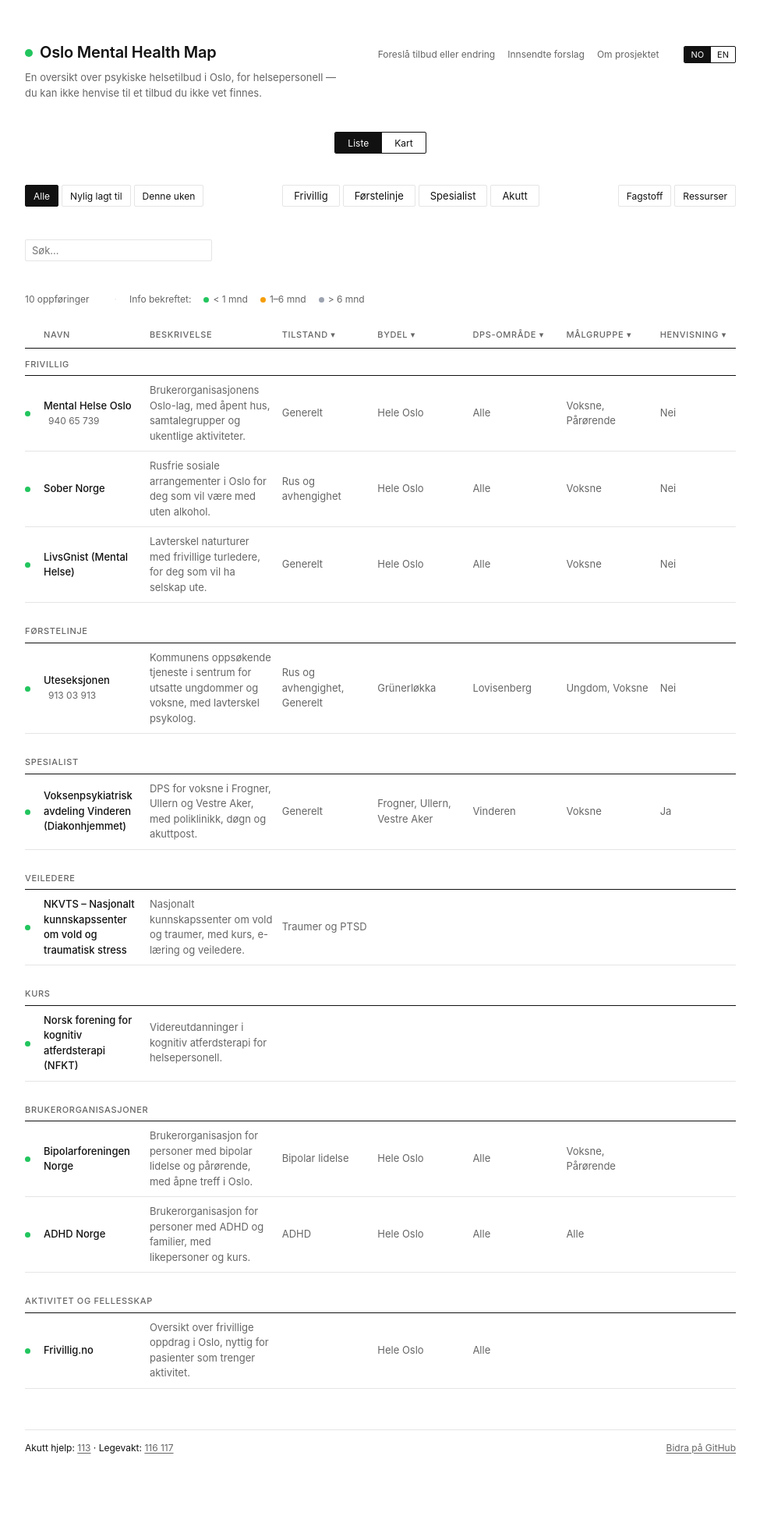
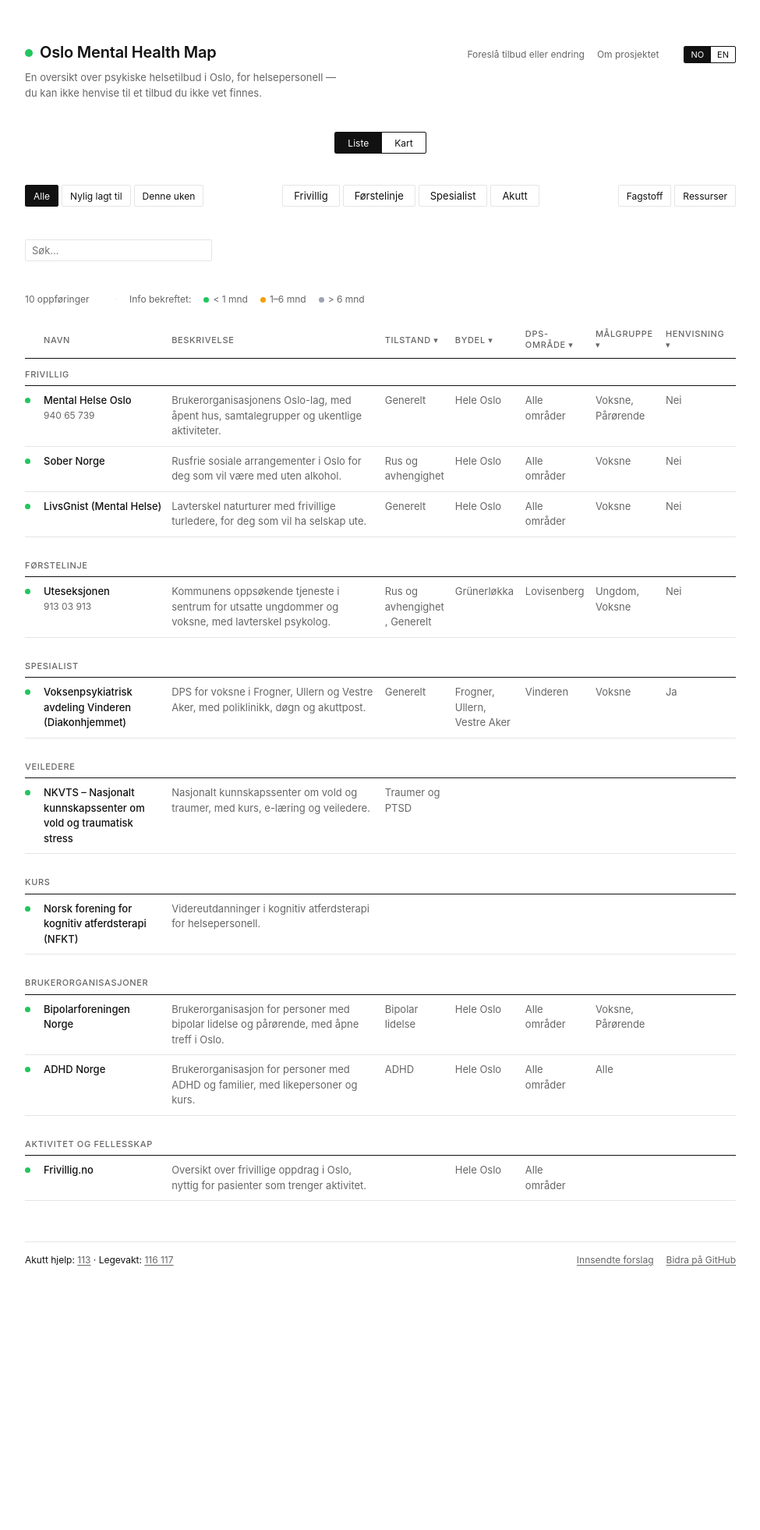
Before and after one commit to henrfo/Oslo_Mental_Health_Map, a Jekyll site: the page built from index.html, in a window 1280 px wide. Shown: the whole page at 78% size, without its empty margins (152-1127 px from the left). Built offline with Jekyll 4.4.1, drawn with Linux system fonts in a browser that asks for light colours; after the commit the page ends 1721 px from its top, so only the background shows below that.

Commit message:
Table fits the page; Kart shows the same table above the map
- Fixed table layout: name 18%, description 30%, short columns share
  the rest and wrap; nothing clipped at 1280/1440 in NO and EN
- Kart: table above the map with full descriptions, box fitted to three
  rows plus half a fourth, sticky column and group headings, 24px gap;
  in-view checkbox and no-address strip removed
- Rows: dot aligned to the first line, phone under the name; markers
  coloured like the dots (acute offers keep a red ring)
- 'Innsendte forslag' moved to the footer; EN: 'All of Oslo',
  'All areas', 'Families', 'Group'
- scripts/weekly_checks.py: link check (health.yml) and source check
  (opens issues, never edits entries)

Co-Authored-By: Claude Opus 5.5 <noreply@anthropic.com>

```diff
--- a/_data/malgruppe.yml
+++ b/_data/malgruppe.yml
@@ -3,5 +3,5 @@
 - { id: ungdom,    nb: Ungdom,    en: Youth }
 - { id: voksne,    nb: Voksne,    en: Adults }
 - { id: eldre,     nb: Eldre,     en: Older adults }
-- { id: parorende, nb: Pårørende, en: Next of kin }
+- { id: parorende, nb: Pårørende, en: Families }
 - { id: alle,      nb: Alle,      en: Everyone }
--- a/assets/css/style.css
+++ b/assets/css/style.css
@@ -233,7 +233,7 @@ html[data-lang="nb"] .l-en {
 }
 
 .map {
-  height: clamp(320px, calc(100vh - 350px), 640px);
+  height: clamp(320px, calc(100vh - 370px), 700px);
   border: 1px solid var(--hairline);
   border-radius: 2px;
 }
@@ -333,21 +333,6 @@ html[data-lang="nb"] .l-en {
 /* Map view: the same table on top in a box that shows three rows and
    scrolls (header kept in view), then the map. Sized so table + map fit on
    a laptop screen. */
-.map-table-bar {
-  display: flex;
-  justify-content: flex-end;
-  margin: 8px 0 0;
-  font-size: 12px;
-  color: var(--muted);
-}
-
-.in-view-toggle {
-  display: inline-flex;
-  align-items: center;
-  gap: 6px;
-  cursor: pointer;
-}
-
 .map-mode .table-wrap {
   overflow-y: auto;   /* max-height set in JS to fit three rows */
   border-bottom: 1px solid var(--hairline);
@@ -357,28 +342,26 @@ html[data-lang="nb"] .l-en {
   position: sticky;
   top: 0;
   z-index: 2;
-  background: var(--bg, #ffffff);
+  background: #ffffff;
+}
+
+/* Group headings stick under the column header while the box scrolls;
+   --thead-h is set in JS */
+.map-mode .tool-table tr.section-header td {
+  position: sticky;
+  top: var(--thead-h, 40px);
+  z-index: 1;
+  background: #ffffff;
+}
+
+.map-view {
+  margin-top: 24px;
 }
 
 .map-mode .tool-table tr:not(.section-header) {
   cursor: pointer;
 }
 
-/* Compact rows under the map so about five fit: descriptions cut to two
-   lines, no "Info bekreftet" line. Liste still shows everything. The
-   selectors repeat the language rule so the hidden language stays hidden. */
-.map-mode .tool-table td {
-  padding-top: 7px;
-  padding-bottom: 7px;
-}
-
-html[data-lang="nb"] .map-mode .tool-desc > .l-nb,
-html[data-lang="en"] .map-mode .tool-desc > .l-en {
-  display: -webkit-box;
-  -webkit-line-clamp: 2;
-  -webkit-box-orient: vertical;
-  overflow: hidden;
-}
 
 
 .tool-table tr.row-active td {
@@ -388,8 +371,6 @@ html[data-lang="en"] .map-mode .tool-desc > .l-en {
 .tool-table tr.row-active td:first-child {
   box-shadow: inset 2px 0 0 var(--text);
 }
-
-.out-of-view { display: none !important; }
 
 /* Schedule line under the description, and the "Når" column in Denne uken */
 .tool-when {
@@ -401,85 +382,12 @@ html[data-lang="en"] .map-mode .tool-desc > .l-en {
 
 .col-when {
   display: none;
-  white-space: nowrap;
   font-size: 12px;
   color: var(--text);
 }
 
 .tool-table.show-when .col-when {
   display: table-cell;
-}
-
-/* Entries without an address: a slim strip of chips above the map */
-.no-address-strip {
-  display: flex;
-  flex-wrap: wrap;
-  align-items: center;
-  gap: 6px 10px;
-  margin: 14px 0 8px;
-  font-size: 12px;
-}
-
-.strip-label {
-  font-size: 11px;
-  font-weight: 500;
-  letter-spacing: 0.06em;
-  text-transform: uppercase;
-  color: var(--muted);
-}
-
-.strip-chips {
-  display: flex;
-  flex-wrap: wrap;
-  align-items: center;
-  gap: 4px;
-}
-
-.strip-chip {
-  display: inline-flex;
-  align-items: center;
-  gap: 6px;
-  height: 24px;
-  padding: 0 8px;
-  border: 1px solid var(--hairline);
-  border-radius: 2px;
-  white-space: nowrap;
-}
-
-.strip-chip-akutt {
-  border-color: #dc2626;
-}
-
-.strip-chip a {
-  color: var(--text);
-  text-decoration: none;
-}
-
-.strip-chip a:hover {
-  text-decoration: underline;
-  text-underline-offset: 2px;
-}
-
-.strip-chip .tool-phone {
-  color: var(--muted);
-}
-
-.strip-empty {
-  color: var(--muted);
-}
-
-.strip-toggle {
-  font-family: inherit;
-  font-size: 12px;
-  color: var(--muted);
-  background: none;
-  border: none;
-  padding: 0 4px;
-  cursor: pointer;
-}
-
-.strip-toggle:hover {
-  color: var(--text);
 }
 
 .map-note {
@@ -634,12 +542,17 @@ html[data-lang="en"] .map-mode .tool-desc > .l-en {
 }
 
 .meta-left,
-/* Footer with crisis numbers on the left and "Bidra på GitHub" on the right */
+/* Footer: crisis numbers on the left, "Innsendte forslag · Bidra på GitHub" on the right */
 .footer-split {
   display: flex;
   flex-wrap: wrap;
   justify-content: space-between;
   gap: 8px 16px;
+}
+
+.footer-links {
+  display: inline-flex;
+  gap: 16px;
 }
 
 .meta-sep {
@@ -657,7 +570,13 @@ html[data-lang="en"] .map-mode .tool-desc > .l-en {
 .tool-table {
   margin-top: 28px;
   width: 100%;
-  border-collapse: collapse;
+  /* Fixed layout: column widths come from the header cells, so the table
+     always fits the page and long values wrap instead of overflowing */
+  table-layout: fixed;
+  /* Separate (not collapsed) borders so sticky header cells keep their
+     underline in the map view; with only bottom borders it looks the same */
+  border-collapse: separate;
+  border-spacing: 0;
   font-size: 13px;
 }
 
@@ -674,17 +593,26 @@ html[data-lang="en"] .map-mode .tool-desc > .l-en {
 
 .tool-table th:first-child {
   width: 24px;
+  min-width: 24px;   /* keeps the dot clear of the name when other columns compete for room */
   padding-right: 0;
 }
 
 .tool-table td {
   padding: 9px 12px 9px 0;
   border-bottom: 1px solid var(--hairline);
-  vertical-align: middle;
+  vertical-align: top;
 }
 
 .tool-table td:first-child {
+  width: 24px;
+  min-width: 24px;
   padding-right: 0;
+}
+
+/* Dot centred on the first text line: 13px × 1.5 line-height = 19.5px, dot is 7px */
+.tool-table td:first-child .dot {
+  display: block;
+  margin-top: 6px;
 }
 
 .section-header td {
@@ -745,15 +673,44 @@ html[data-lang="en"] .map-mode .tool-desc > .l-en {
   color: var(--muted);
 }
 
-.col-cell,
-.col-date {
-  white-space: nowrap;
+/* Column widths: dot 24px, name ~18%, description ~30%; the five short
+   columns (and Lagt til / Når when shown) share the rest equally */
+.tool-table th.col-name-th { width: 18%; }
+.tool-table th.col-desc-th { width: 30%; }
+
+/* With a fixed layout a display:none header still reserves its column, so the
+   optional Lagt til / Når columns stay in the table at zero width until shown
+   (header and row cells alike, or the cells after them shift a column) */
+.tool-table .col-date,
+.tool-table .col-when {
+  display: table-cell;
+  width: 0;
+  padding: 0;
+  overflow: hidden;
+  font-size: 0;
+  border-bottom-width: 0;
 }
 
-.col-cell.col-wrap {
-  white-space: normal;
-  min-width: 120px;
+.tool-table.show-dates .col-date,
+.tool-table.show-when .col-when {
+  width: 10%;
+  padding: 9px 12px 9px 0;
+  font-size: 12px;
+  border-bottom-width: 1px;
 }
+
+.tool-table.show-dates th.col-date,
+.tool-table.show-when th.col-when {
+  padding: 0 12px 8px 0;
+  font-size: 11px;
+}
+
+.col-cell,
+.tool-name,
+.tool-desc {
+  overflow-wrap: anywhere;
+}
+
 
 /* Set by the link checker; the row is faded too (.inactive) */
 .broken-tag {
@@ -770,7 +727,9 @@ html[data-lang="en"] .map-mode .tool-desc > .l-en {
 }
 
 .tool-name a.tool-phone {
-  margin-left: 6px;
+  display: block;
+  width: fit-content;
+  margin-left: 0;
   color: var(--muted);
   font-weight: 400;
   font-size: 12px;
@@ -815,7 +774,7 @@ html[data-lang="en"] .map-mode .tool-desc > .l-en {
   border: none;
   padding: 0;
   cursor: pointer;
-  white-space: nowrap;
+  text-align: left;   /* wraps in narrow columns instead of overflowing */
 }
 
 .col-header-btn:hover,
@@ -1019,6 +978,10 @@ html[data-lang="en"] .map-mode .tool-desc > .l-en {
 /* ── Mobile ── */
 
 @media (max-width: 640px) {
+  .map {
+    height: 45vh;
+  }
+
   body {
     padding: 36px 20px 64px;
   }
@@ -1176,7 +1139,8 @@ html[data-lang="en"] .map-mode .tool-desc > .l-en {
     background: #111111;
   }
 
-  .map-mode .tool-table thead th {
+  .map-mode .tool-table thead th,
+  .map-mode .tool-table tr.section-header td {
     background: #111111;
   }
 
--- a/index.html
+++ b/index.html
@@ -11,7 +11,6 @@ bilingual: true
     </div>
     <nav class="site-nav">
       <a href="{{ '/contribute/' | relative_url }}">{% include t.html k="nav_suggest" %}</a>
-      <a href="https://github.com/henrfo/Oslo_Mental_Health_Map/issues?q=is%3Aissue+label%3Asuggestion%2Cedit" target="_blank" rel="noopener noreferrer">{% include t.html k="nav_pending" %}</a>
       <a href="{{ '/about/' | relative_url }}">{% include t.html k="nav_about" %}</a>
       {% include lang-toggle.html %}
     </nav>
@@ -75,8 +74,8 @@ bilingual: true
   <thead>
     <tr>
       <th aria-label="Info verified"></th>
-      <th>{% include t.html k="col_name" %}</th>
-      <th>{% include t.html k="col_desc" %}</th>
+      <th class="col-name-th">{% include t.html k="col_name" %}</th>
+      <th class="col-desc-th">{% include t.html k="col_desc" %}</th>
       <th class="col-date">{% include t.html k="col_added" %}</th>
       <th class="col-when">{% include t.html k="col_when" %}</th>
       <th class="col-th" data-key="tilstand">
@@ -161,7 +160,7 @@ bilingual: true
             {%- endif -%}
           {%- endcapture -%}
           {%- capture dps_names -%}
-            {%- if dps_codes == '*' -%}{% include t.html k="all" %}{%- else -%}
+            {%- if dps_codes == '*' -%}{% include t.html k="dps_all" %}{%- else -%}
               {%- assign codes = dps_codes | split: '|' -%}
               {%- for code in codes -%}
                 {%- assign area = site.data.dps.areas | where: 'code', code | first -%}
@@ -214,10 +213,10 @@ bilingual: true
             <td class="col-date" data-date="{{ tool.date_added }}"></td>
             <td class="col-when"></td>
             <td class="col-cell col-wrap">{{ tilstand_labels }}</td>
-            <td class="col-cell col-wrap">{% if dekker contains 'Hele Oslo' %}Hele Oslo{% else %}{{ dekker | join: ', ' }}{% endif %}</td>
-            <td class="col-cell col-wrap">{{ dps_names }}</td>
+            <td class="col-cell col-wrap col-short">{% if dekker contains 'Hele Oslo' %}{% include t.html k="hele_oslo" %}{% else %}{{ dekker | join: ', ' }}{% endif %}</td>
+            <td class="col-cell col-wrap col-short">{{ dps_names }}</td>
             <td class="col-cell col-wrap">{{ malgruppe_labels }}</td>
-            <td class="col-cell">{% if tool.henvisning == true %}{% include t.html k="answer_yes" %}{% elsif tool.henvisning == false %}{% include t.html k="answer_no" %}{% endif %}</td>
+            <td class="col-cell col-short">{% if tool.henvisning == true %}{% include t.html k="answer_yes" %}{% elsif tool.henvisning == false %}{% include t.html k="answer_no" %}{% endif %}</td>
           </tr>
         {% endfor %}
       {% endif %}
@@ -227,16 +226,6 @@ bilingual: true
 </div>
 
 <div id="map-view" class="map-view hidden">
-  <div class="map-table-bar">
-    <label class="in-view-toggle">
-      <input type="checkbox" id="in-view-only">
-      {% include t.html k="in_view_only" %}
-    </label>
-  </div>
-  <div class="no-address-strip">
-    <span class="strip-label">{% include t.html k="panel_title" %}</span>
-    <span id="strip-chips" class="strip-chips"></span>
-  </div>
   <div id="map" class="map" aria-label="Map of entries"></div>
 </div>
 <p id="map-note" class="map-note hidden"></p>
@@ -593,12 +543,18 @@ bilingual: true
     markersByRow = new Map();
     const shown    = [...toolRows].filter(r => !r.classList.contains('hidden'));
     const placed   = shown.filter(r => r.dataset.lat && r.dataset.lon);
-    const unplaced = shown.filter(r => !(r.dataset.lat && r.dataset.lon));
     if (activeRow && !placed.includes(activeRow)) setActiveRow(null);
-    const ink = getComputedStyle(document.documentElement).getPropertyValue('--text').trim();
+    // Fill = the row's dot colour (how recently the info was verified); acute offers get a red ring
+    const css = getComputedStyle(document.documentElement);
+    const dotColor = row => {
+      const kind = ['dot-active', 'dot-quiet', 'dot-inactive'].find(k => row.querySelector('.dot').classList.contains(k)) || 'dot-inactive';
+      return css.getPropertyValue('--' + kind).trim();
+    };
+    const ink = css.getPropertyValue('--text').trim();
     placed.forEach(row => {
+      const fillColor = dotColor(row);
       const color = row.dataset.akutt === 'true' ? '#dc2626' : ink;
-      const marker = L.circleMarker([+row.dataset.lat, +row.dataset.lon], { ...MARKER_STYLE, color, fillColor: color })
+      const marker = L.circleMarker([+row.dataset.lat, +row.dataset.lon], { ...MARKER_STYLE, color, fillColor })
         .bindPopup(popupFor(row))
         .on('click', () => setActiveRow(row, true))
         .addTo(markerLayer);
@@ -611,36 +567,29 @@ bilingual: true
         map.setView(OSLO_CENTER, 11);
       }
     }
-    renderStrip(unplaced);
   }
 
-  // "Bare i kartutsnittet": hide rows whose marker is outside the map view (and rows without one)
-  function applyViewport() {
-    const on = activeView === 'map' && map && inViewOnly.checked;
-    const bounds = on ? map.getBounds() : null;
-    toolRows.forEach(row => {
-      const marker = markersByRow.get(row);
-      row.classList.toggle('out-of-view', !!on && !(marker && bounds.contains(marker.getLatLng())));
-    });
-    renderCounts();
-  }
-
-  // Under the map the table box shows at most this many rows; the rest scroll inside
+  // In the map view the table box shows three rows and half of the fourth, so it's
+  // clear the rest scroll inside
   const MAP_TABLE_ROWS = 3;
 
   function fitTableBox() {
     if (activeView !== 'map') { tableWrap.style.maxHeight = ''; return; }
     let height = tableWrap.querySelector('thead').offsetHeight, rows = 0;
+    tableWrap.style.setProperty('--thead-h', `${height}px`);   // where group headings stick
     for (const el of tbody.children) {
       if (!el.offsetParent) continue;   // hidden by filters
-      if (!el.classList.contains('section-header') && ++rows > MAP_TABLE_ROWS) break;
+      if (!el.classList.contains('section-header') && ++rows > MAP_TABLE_ROWS) {
+        height += el.offsetHeight / 2;
+        break;
+      }
       height += el.offsetHeight;
     }
     tableWrap.style.maxHeight = `${height + 1}px`;
   }
 
   function renderCounts() {
-    const isVisible = r => !r.classList.contains('hidden') && !r.classList.contains('out-of-view');
+    const isVisible = r => !r.classList.contains('hidden');
     const visible = [...toolRows].filter(isVisible).length;
     const byDay = activeFilter === 'week';
     headers.forEach(header => {
@@ -958,5 +903,8 @@ bilingual: true
 
 <footer class="footer footer-split">
   <span>{% include t.html k="footer_akutt" %}: <a href="tel:113">113</a> · {% include t.html k="footer_legevakt" %}: <a href="tel:116117">116 117</a></span>
-  <a href="https://github.com/henrfo/Oslo_Mental_Health_Map" target="_blank" rel="noopener noreferrer">{% include t.html k="contribute_gh" %}</a>
+  <span class="footer-links">
+    <a href="https://github.com/henrfo/Oslo_Mental_Health_Map/issues?q=is%3Aissue+label%3Asuggestion%2Cedit" target="_blank" rel="noopener noreferrer">{% include t.html k="nav_pending" %}</a>
+    <a href="https://github.com/henrfo/Oslo_Mental_Health_Map" target="_blank" rel="noopener noreferrer">{% include t.html k="contribute_gh" %}</a>
+  </span>
 </footer>
```
Also changed, not shown: other parts of index.html (+2 -45 lines), _data/i18n.yml (+3 -6 lines), scripts/weekly_checks.py (added, +193 -0 lines).
